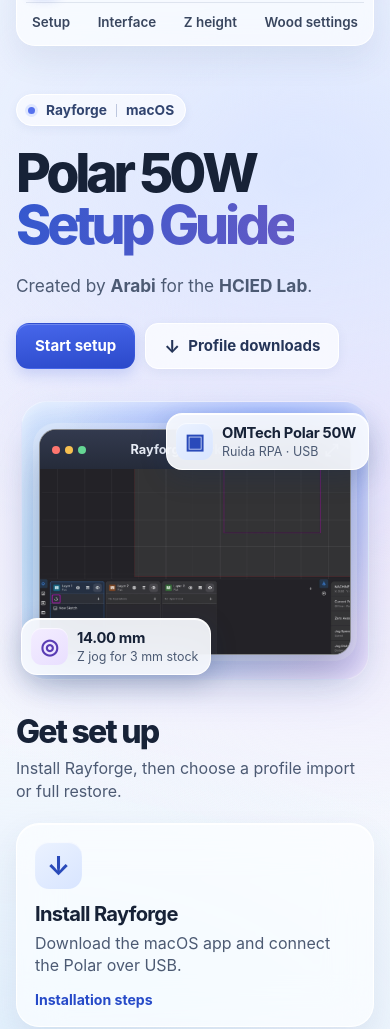
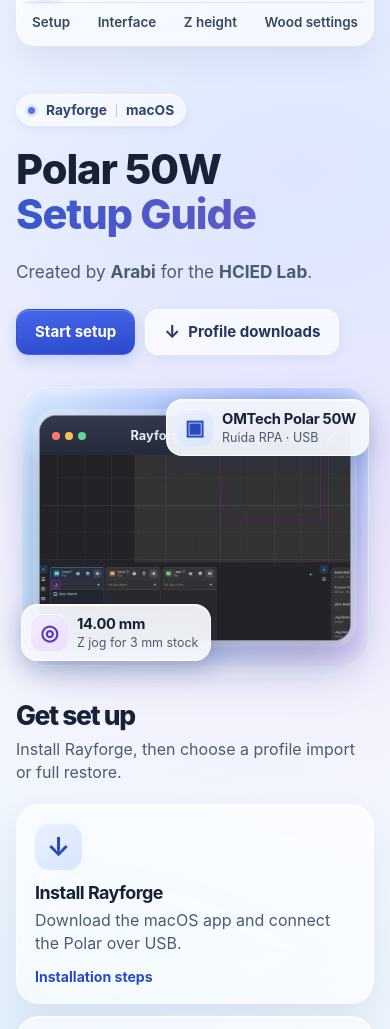
Before and after one commit to abulalarabi/rayforge-polar, a plain HTML site: page index.html in a window 390 px wide. Shown: the part 63-1092 px from the top of the page. Drawn offline with Linux system fonts and the light colour scheme.

Commit message:
font fix

```diff
--- a/styles.css
+++ b/styles.css
@@ -55,8 +55,8 @@ img { display: block; max-width: 100%; }
 .eyebrow { display: inline-flex; align-items: center; gap: 9px; color: #31446f; font-size: .86rem; font-weight: 700; padding: 7px 11px; border-radius: 99px; background: #ffffff9c; border: 1px solid white; box-shadow: 0 3px 9px #5b6aa215; }
 .eyebrow span:first-child { width: 7px; height: 7px; border-radius: 50%; background: #5571ed; box-shadow: 0 0 0 3px #dfe7ff; margin-right: 2px; }
 .eyebrow .divider { width: 1px; height: 13px; background: #bdc7de; }
-h1 { font-size: clamp(3.65rem, 6.4vw, 6.2rem); font-weight: 780; line-height: .97; letter-spacing: -.078em; margin: 21px 0 22px; }
-h1 em { font-style: normal; color: #405bc9; background: linear-gradient(102deg,#3458ce,#635ac5); background-clip: text; -webkit-text-fill-color: transparent; white-space: nowrap; }
+h1 { font-size: clamp(3rem, 5.25vw, 4.9rem); font-weight: 780; line-height: 1.08; letter-spacing: -.025em; margin: 21px 0 22px; }
+h1 em { display: inline-block; padding-inline-end: .075em; font-style: normal; color: #405bc9; background: linear-gradient(102deg,#3458ce,#635ac5); background-clip: text; -webkit-text-fill-color: transparent; }
 .intro { max-width: 395px; font-size: 1.19rem; line-height: 1.53; color: var(--muted); }
 .actions { display: flex; flex-wrap: wrap; align-items: center; gap: 10px; margin-top: 24px; }
 .hero-visual { position: relative; isolation: isolate; padding: 18px 23px 23px 15px; }
@@ -80,7 +80,7 @@ h1 em { font-style: normal; color: #405bc9; background: linear-gradient(102deg,#
 
 .section { margin-bottom: 72px; }
 .section-head { margin-bottom: 20px; }
-.section-head h2 { font-size: clamp(2rem, 3.55vw, 3.25rem); line-height: 1.05; letter-spacing: -.055em; font-weight: 760; }
+.section-head h2 { font-size: clamp(1.65rem, 2.8vw, 2.5rem); line-height: 1.1; letter-spacing: -.05em; font-weight: 760; }
 .section-head p { margin-top: 8px; color: var(--muted); line-height: 1.45; }
 .setup-grid { display: grid; grid-template-columns: repeat(3, minmax(0,1fr)); gap: 16px; }
 .setup-card { position: relative; display: flex; flex-direction: column; align-items: flex-start; text-align: left; padding: 22px; border-radius: 23px; min-height: 205px; transition: background .2s, transform .2s, box-shadow .2s; }
@@ -89,7 +89,7 @@ h1 em { font-style: normal; color: #405bc9; background: linear-gradient(102deg,#
 .blue { color: #294aba; background: linear-gradient(145deg,#ebf2ff,#d8e5ff); }
 .lilac { color: #593cb4; background: linear-gradient(145deg,#f3edff,#e9dfff); }
 .peach { color: #92532c; background: linear-gradient(145deg,#fff5e8,#fbe3d3); }
-.setup-card strong { font-size: 1.26rem; letter-spacing: -.034em; margin-top: 15px; }
+.setup-card strong { font-size: 1.12rem; letter-spacing: -.03em; margin-top: 15px; }
 .card-copy { color: var(--muted); line-height: 1.4; margin: 6px 0 14px; }
 .card-action { color: var(--blue); font-size: .88rem; font-weight: 720; margin-top: auto; }
 .specs { display: grid; grid-template-columns: repeat(4, minmax(0,1fr)); margin-top: 16px; padding: 15px 0; border-radius: 18px; }
@@ -105,7 +105,7 @@ h1 em { font-style: normal; color: #405bc9; background: linear-gradient(102deg,#
 .gallery span { font-weight: 650; font-size: .9rem; padding: 9px 7px 7px; }
 .focus-grid { display: grid; grid-template-columns: 1.18fr 1fr; gap: 16px; }
 .panel { border-radius: 24px; padding: clamp(20px, 3vw, 32px); }
-.panel h3, .modal h3 { font-size: 1.23rem; letter-spacing: -.028em; }
+.panel h3, .modal h3 { font-size: 1.1rem; letter-spacing: -.025em; }
 .procedure { padding-left: 24px; margin: 16px 0; line-height: 1.58; }
 .procedure li { padding-left: 5px; margin: 10px 0; }
 .procedure li::marker { color: var(--blue); font-weight: 750; }
@@ -144,7 +144,7 @@ tbody th { font-weight: 670; }
 .modal[open] { animation: open .2s ease-out both; }
 .modal::backdrop { background: #19274373; backdrop-filter: blur(7px); -webkit-backdrop-filter: blur(7px); }
 @keyframes open { from { transform: translateY(9px) scale(.985); opacity: .5; } to { transform: none; opacity: 1; } }
-.modal h2 { padding-right: 35px; font-size: clamp(1.65rem, 4vw, 2.2rem); letter-spacing: -.048em; line-height: 1.1; }
+.modal h2 { padding-right: 35px; font-size: clamp(1.4rem, 3.3vw, 1.85rem); letter-spacing: -.04em; line-height: 1.15; }
 .close { position: absolute; display: grid; place-items: center; top: 12px; right: 12px; width: 38px; height: 38px; border-radius: 50%; background: #e9edf8; border: 1px solid #dae2f3; color: #3a4a68; font-size: 24px; line-height: 1; }
 .close:hover { background: #dce5fa; }
 code, kbd { font-size: .9em; overflow-wrap: anywhere; }
@@ -160,7 +160,7 @@ code, kbd { font-size: .9em; overflow-wrap: anywhere; }
 @media (max-width: 960px) {
   .wrap, .nav { width: calc(100% - 52px); }
   .hero { min-height: 415px; gap: 30px; }
-  h1 { font-size: clamp(3.1rem, 7.4vw, 5.1rem); }
+  h1 { font-size: clamp(2.6rem, 6vw, 4.25rem); }
   .gallery { grid-template-columns: repeat(4, minmax(0,1fr)); }
 }
 @media (max-width: 780px) {
@@ -171,7 +171,7 @@ code, kbd { font-size: .9em; overflow-wrap: anywhere; }
   .nav nav { width: 100%; order: 3; justify-content: space-between; gap: 0; border-top: 1px solid var(--line); padding-top: 4px; }
   .nav nav a { font-size: .84rem; padding: 7px 6px; }
   .hero { grid-template-columns: 1fr; gap: 42px; padding: 48px 0 42px; }
-  h1 { font-size: clamp(3.35rem, 11vw, 5.3rem); }
+  h1 { font-size: clamp(2.6rem, 8vw, 4rem); }
   .intro { font-size: 1.08rem; }
   .hero-visual { margin: 0 9px; padding: 18px 14px 18px; }
   .visual-glow { inset: -10px -4px -7px; border-radius: 26px; }
```
